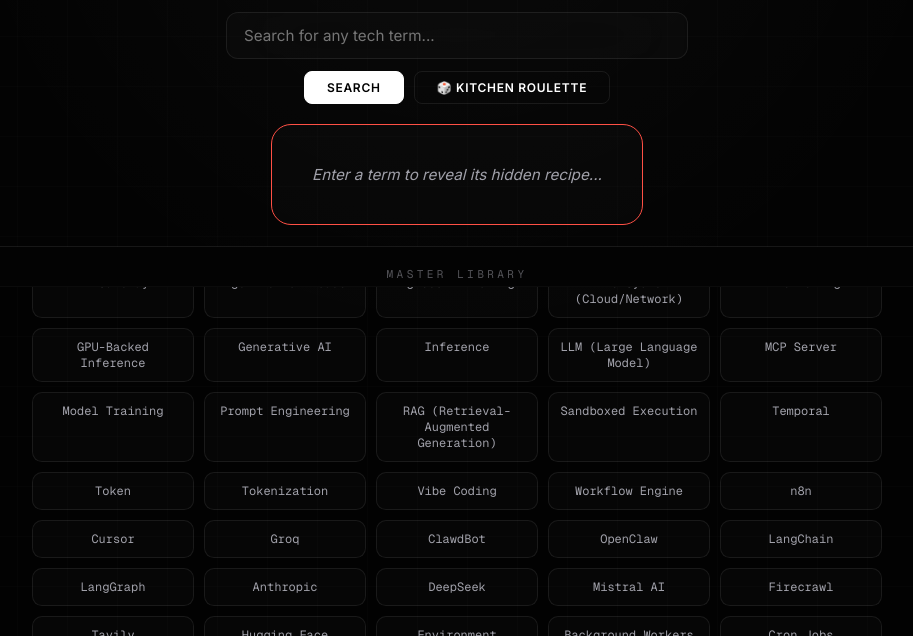
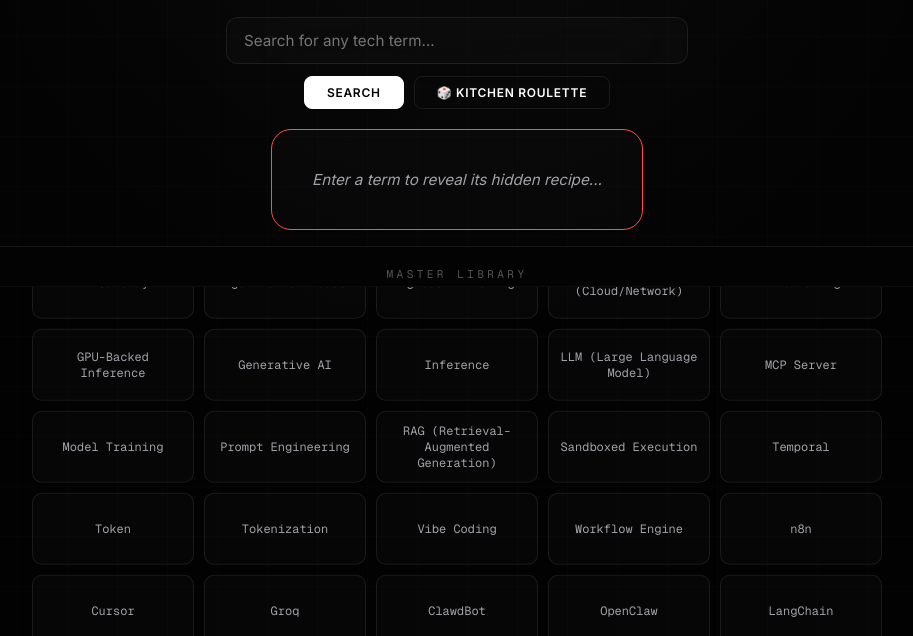
Before and after one commit to sz-ccc/tech-analogy-app, a website: page index.html in a window 1280 px wide. Shown: the part 164-800 px from the top of the page, without its empty margins (183-1096 px from the left). Drawn offline with nearby package versions, Linux system fonts and the light colour scheme.

Commit message:
Enhance library: manual scroll, vertical centering, and neon-green hover

```diff
--- a/index.html
+++ b/index.html
@@ -155,7 +155,7 @@
         .search-box {
             display: flex;
             gap: 10px;
-            margin: 15px auto 12px auto;
+            margin: 20px auto 12px auto;
             max-width: 450px;
             background: rgba(255, 255, 255, 0.02);
             border: 1px solid var(--border-default);
@@ -308,8 +308,13 @@
         /* Floating Wall Animation */
         .marquee-viewport {
             height: 100%;
-            overflow: hidden;
+            overflow-y: auto;
             position: relative;
+            scrollbar-width: none; /* Firefox */
+        }
+
+        .marquee-viewport::-webkit-scrollbar {
+            display: none; /* Chrome/Safari */
         }
 
         .marquee-content {
@@ -340,6 +345,10 @@
             cursor: pointer;
             transition: all 0.3s var(--ease-out-expo);
             font-family: 'Geist Mono', monospace;
+            display: flex;
+            align-items: center;
+            justify-content: center;
+            min-height: 50px;
         }
 
         .term-pill:hover {
@@ -347,8 +356,8 @@
             transform: translateY(-4px);
             box-shadow: 0 8px 20px rgba(0,0,0,0.5);
             background: rgba(255, 255, 255, 0.05);
-            border-color: var(--neon-blue);
-            box-shadow: 0 0 12px rgba(0, 210, 255, 0.2);
+            border-color: var(--neon-green);
+            box-shadow: 0 0 12px rgba(56, 176, 0, 0.2);
         }
 
         @keyframes slideIn {
```
